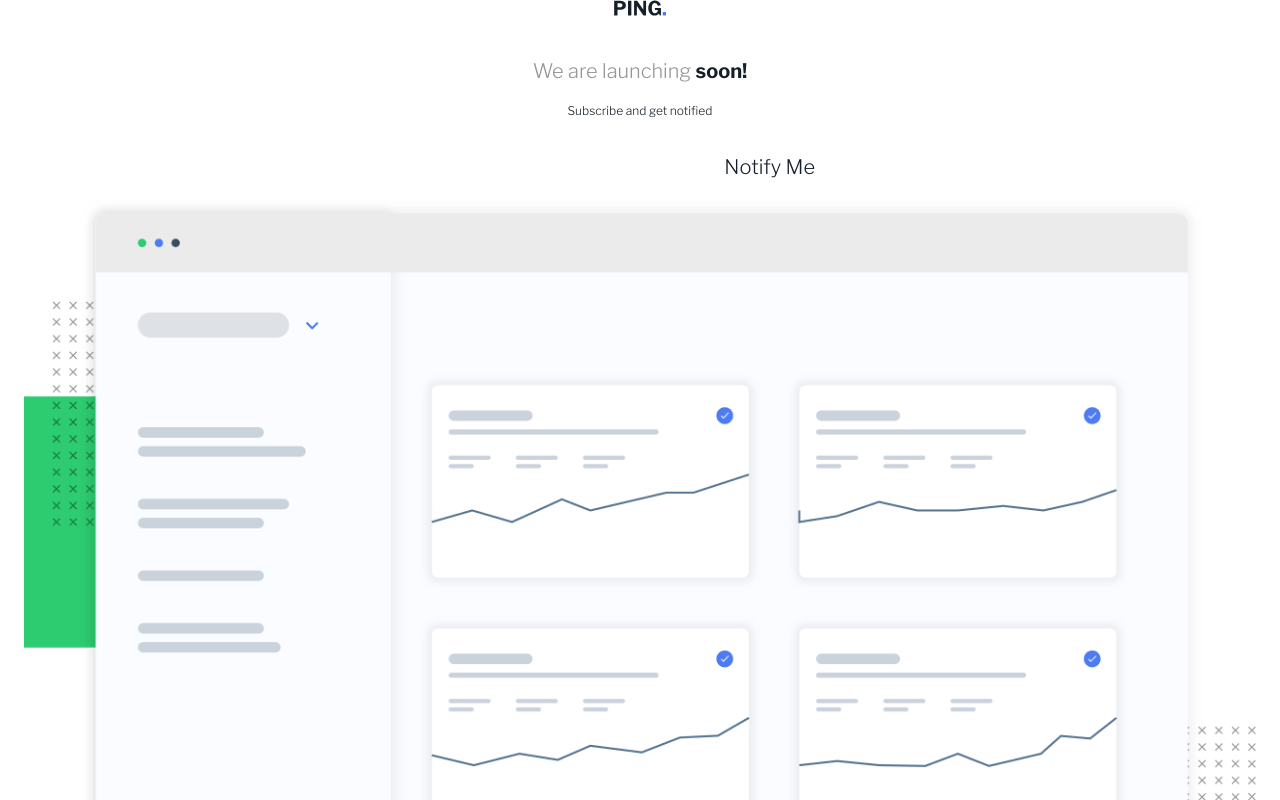
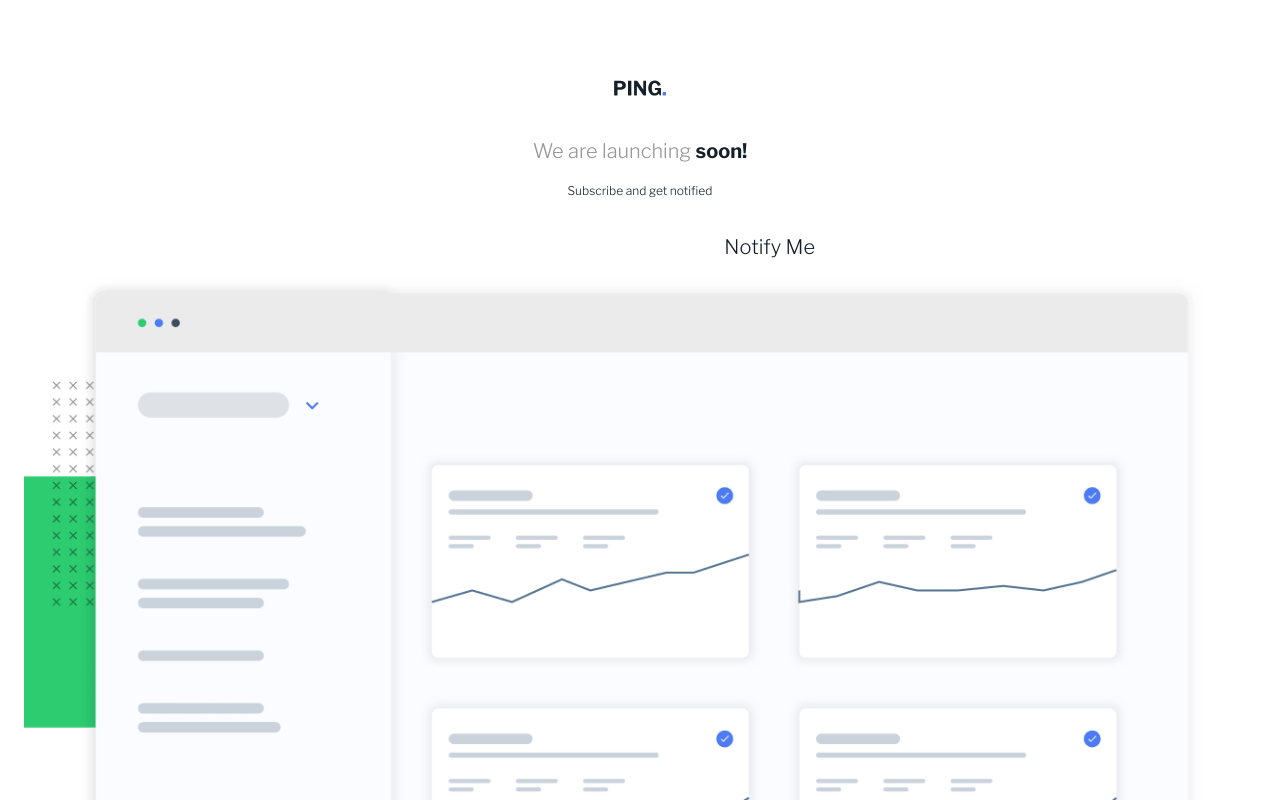
Before and after one commit to codexshell/ping-single-column-coming-soon-page, a SvelteKit app: page / in a window 1280 px wide. Shown: the top 800 px of the page. Built offline with nearby package versions, Linux system fonts and the light colour scheme.

Commit message:
style(layout.svelte): add top padding

```diff
--- a/src/routes/+layout.svelte
+++ b/src/routes/+layout.svelte
@@ -18,5 +18,6 @@
 		font-family: theme('fontFamily.libre-franklin');
 		color: theme('colors.n-very-dark-blue');
 		font-size: theme('fontSize.body-copy');
+		padding-top: theme('padding.20');
 	}
 </style>
```
